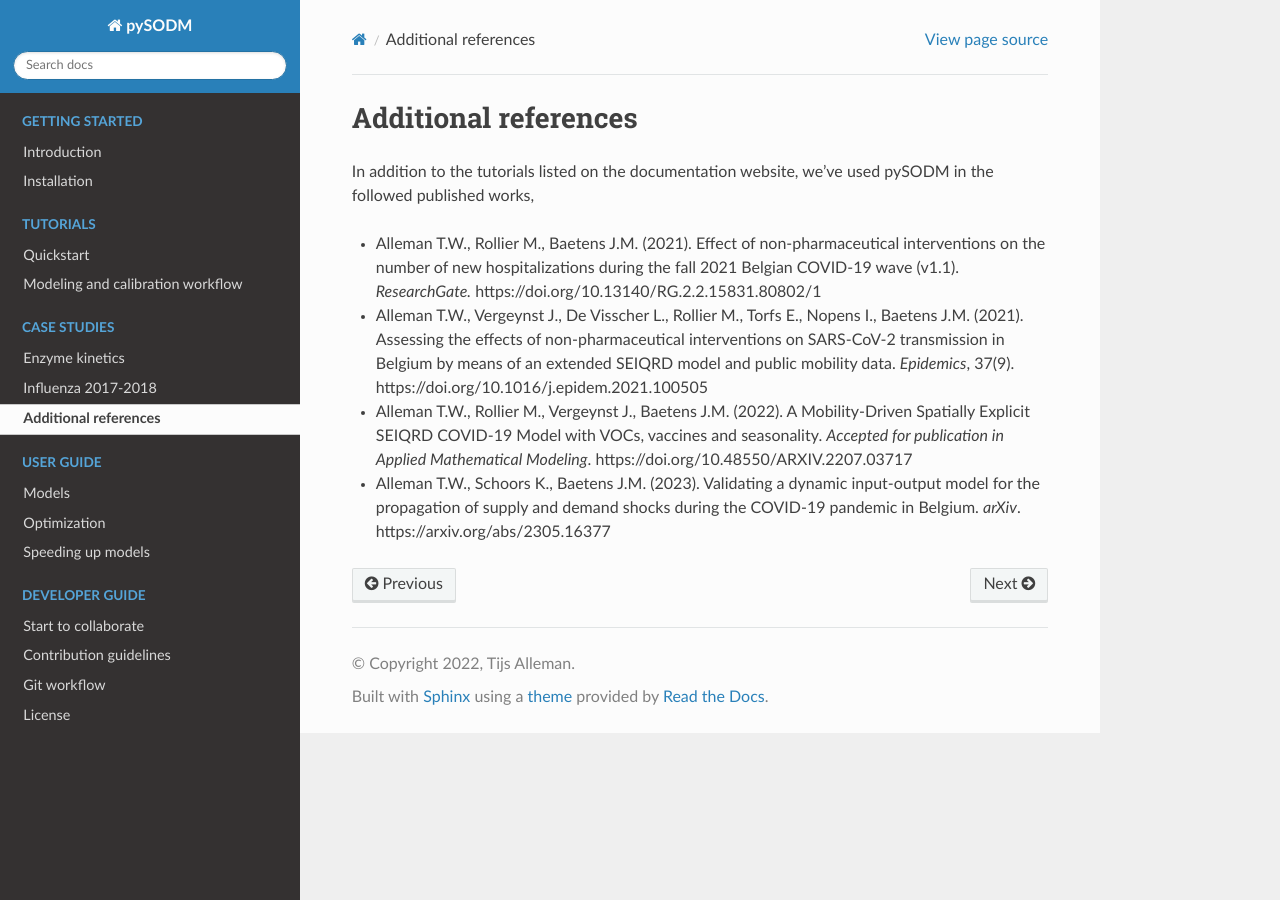
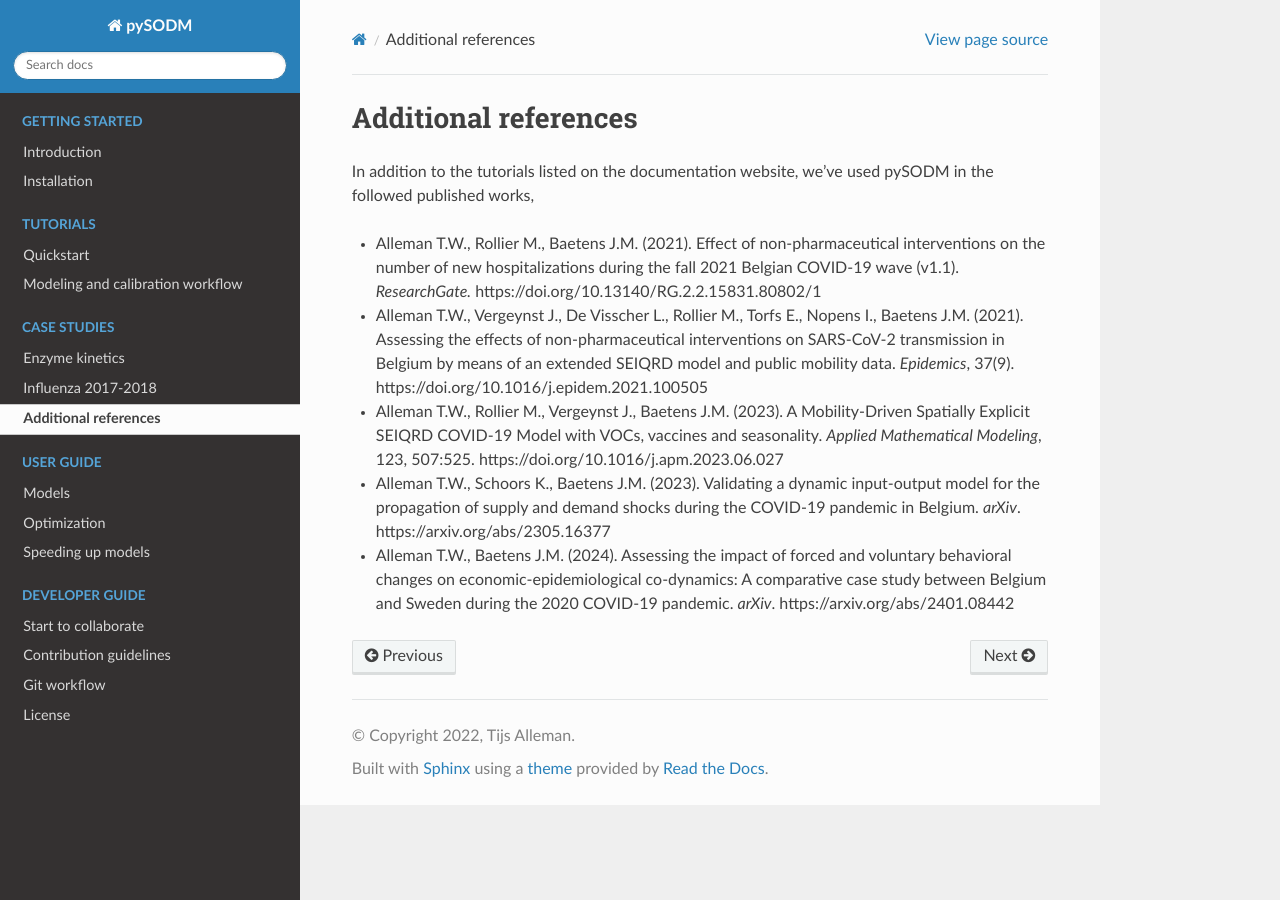
Before and after one commit to twallema/pySODM, a Sphinx documentation site: the page built from docs/references.md, in a window 1280 px wide. Built offline with Sphinx 7.4.7 and the Read the Docs theme 2.0.0, drawn with Linux system fonts in a browser that asks for light colours.

Commit message:
update references section

```diff
--- a/docs/references.md
+++ b/docs/references.md
@@ -6,6 +6,8 @@ In addition to the tutorials listed on the documentation website, we've used pyS
 
 - Alleman T.W., Vergeynst J., De Visscher L., Rollier M., Torfs E., Nopens I., Baetens J.M. (2021). Assessing the effects of non-pharmaceutical interventions on SARS-CoV-2 transmission in Belgium by means of an extended SEIQRD model and public mobility data. *Epidemics*, 37(9). https://doi.org/10.1016/j.epidem.2021.100505
 
-- Alleman T.W., Rollier M., Vergeynst J., Baetens J.M. (2022). A Mobility-Driven Spatially Explicit SEIQRD COVID-19 Model with VOCs, vaccines and seasonality. *Accepted for publication in Applied Mathematical Modeling*. https://doi.org/10.48550/ARXIV.2207.03717
+- Alleman T.W., Rollier M., Vergeynst J., Baetens J.M. (2023). A Mobility-Driven Spatially Explicit SEIQRD COVID-19 Model with VOCs, vaccines and seasonality. *Applied Mathematical Modeling*, 123, 507:525. https://doi.org/10.1016/j.apm.2023.06.027
 
 - Alleman T.W., Schoors K., Baetens J.M. (2023). Validating a dynamic input-output model for the propagation of supply and demand shocks during the COVID-19 pandemic in Belgium. *arXiv*. https://arxiv.org/abs/2305.16377
+
+- Alleman T.W., Baetens J.M. (2024). Assessing the impact of forced and voluntary behavioral changes on economic-epidemiological co-dynamics: A comparative case study between Belgium and Sweden during the 2020 COVID-19 pandemic. *arXiv*. https://arxiv.org/abs/2401.08442
```
